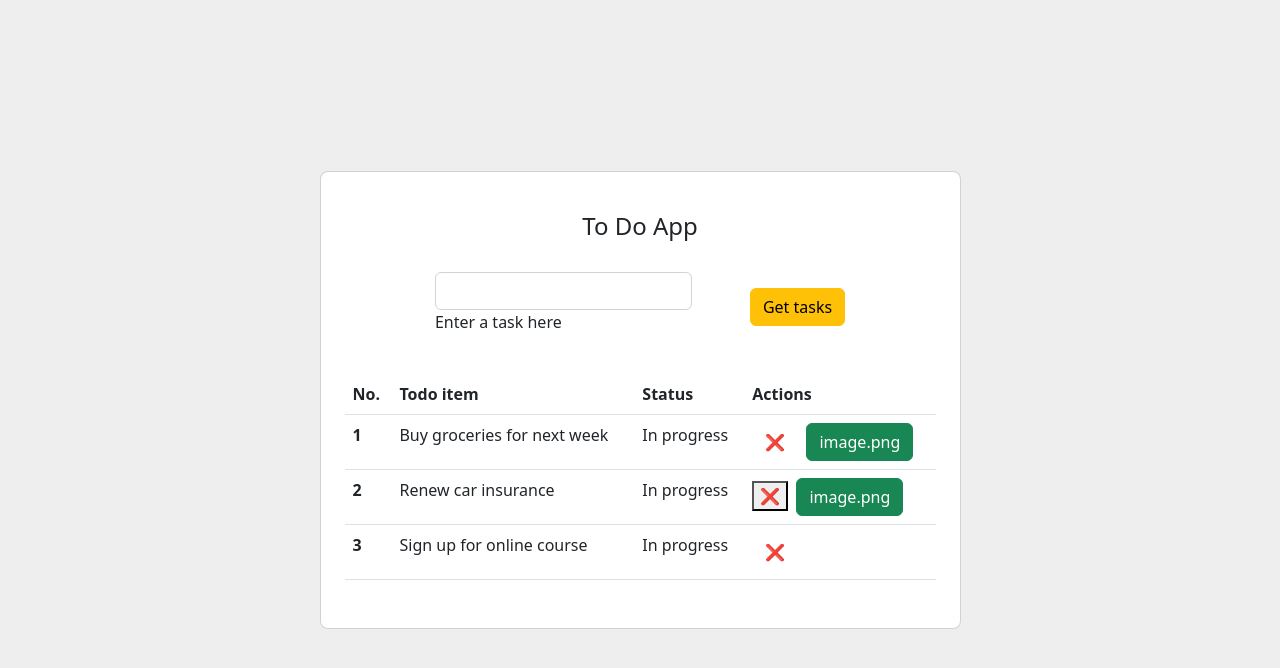
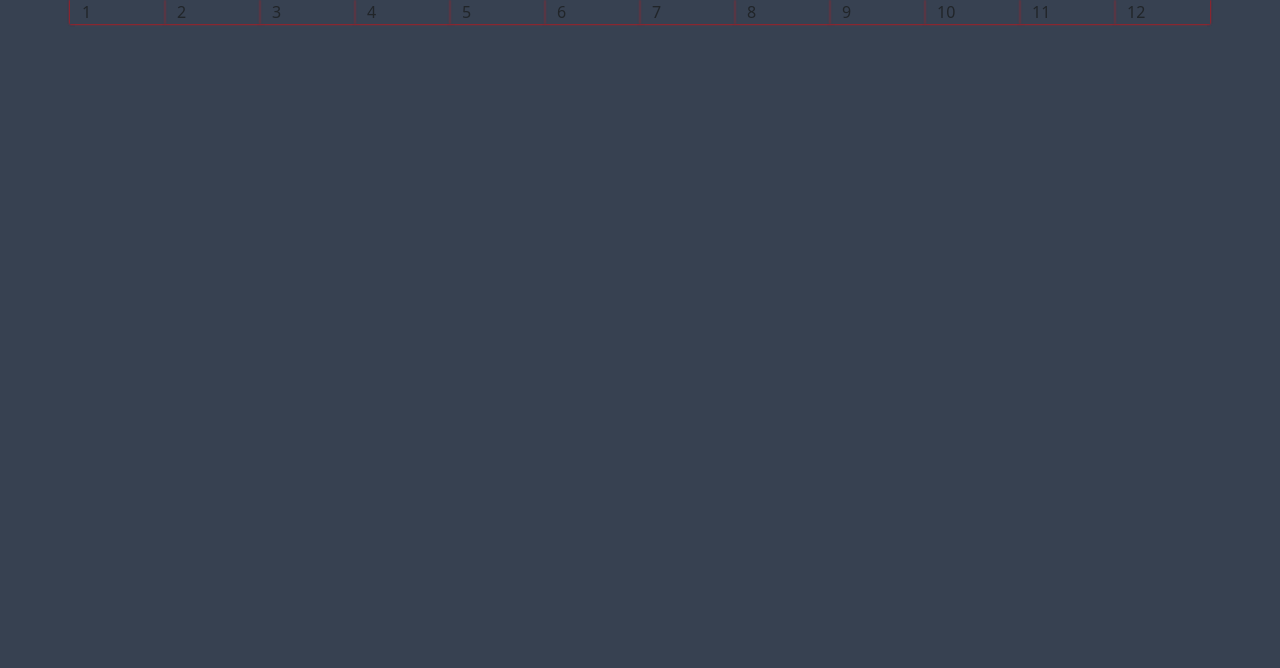
Before and after one commit to odiegofarias/todo-list, a Django app: page / in a window 1280 px wide. Shown: the top 668 px of the page. Run offline with Django 4.2, Linux system fonts and the light colour scheme.

Commit message:
Adicionando template e estático novos para teste

```diff
--- /dev/null
+++ b/tarefa/static/css/style.css
@@ -0,0 +1,3 @@
+* {
+    box-shadow: 0px 0px 2px rgba(255, 0, 0, 0.5);
+}
--- a/tarefa/templates/tarefa/index.html
+++ b/tarefa/templates/tarefa/index.html
@@ -1,3 +1,5 @@
+{% load static %}
+
 <!DOCTYPE html>
 <html lang="pt-BR">
 <head>
@@ -5,82 +7,31 @@
   <meta http-equiv="X-UA-Compatible" content="IE=edge">
   <meta name="viewport" content="width=device-width, initial-scale=1.0">
   <link href="https://cdn.jsdelivr.net/npm/bootstrap@5.2.1/dist/css/bootstrap.min.css" rel="stylesheet" integrity="sha384-iYQeCzEYFbKjA/T2uDLTpkwGzCiq6soy8tYaI1GyVh/UjpbCx/TYkiZhlZB6+fzT" crossorigin="anonymous">
-    <title>Todo List</title>
+  <link rel="stylesheet" href="{% static 'css/style.css' %}">
+  <title>Document</title>
 </head>
 <body>
-    <section class="vh-100" style="background-color: #eee;">
-        <div class="container py-5 h-100">
-          <div class="row d-flex justify-content-center align-items-center h-100">
-            <div class="col col-lg-9 col-xl-7">
-              <div class="card rounded-3">
-                <div class="card-body p-4">
-
-                  <h4 class="text-center my-3 pb-3">To Do App</h4>
-
-                  <form class="row row-cols-lg-auto g-3 justify-content-center align-items-center mb-4 pb-2">
-                    <div class="col-12">
-                      <div class="form-outline">
-                        <input type="text" id="form1" class="form-control" />
-                        <label class="form-label" for="form1">Enter a task here</label>
-                      </div>
-                    </div>
-
-                    <div class="col-12">
-                      <button type="submit" class="btn"></button>
-                    </div>
-
-                    <div class="col-12">
-                      <button type="submit" class="btn btn-warning">Get tasks</button>
-                    </div>
-                  </form>
-
-                  <table class="table mb-4">
-                    <thead>
-                      <tr>
-                        <th scope="col">No.</th>
-                        <th scope="col">Todo item</th>
-                        <th scope="col">Status</th>
-                        <th scope="col">Actions</th>
-                      </tr>
-                    </thead>
-                    <tbody>
-                      <tr>
-                        <th scope="row">1</th>
-                        <td>Buy groceries for next week</td>
-                        <td>In progress</td>
-                        <td>
-                          <button type="submit" class="btn">❌</button>
-                          <button type="submit" class="btn btn-success ms-1">image.png</button>
-                        </td>
-                      </tr>
-                      <tr>
-                        <th scope="row">2</th>
-                        <td>Renew car insurance</td>
-                        <td>In progress</td>
-                        <td>
-                          <button type="submit" class="btnimage.png">❌</button>
-                          <button type="submit" class="btn btn-success ms-1">image.png</button>
-                        </td>
-                      </tr>
-                      <tr>
-                        <th scope="row">3</th>
-                        <td>Sign up for online course</td>
-                        <td>In progress</td>
-                        <td>
-                          <button type="submit" class="btn">❌</button>
-                          <button type="submit" class="btn ms-1"><i class="bi bi-check-lg"></i></button>
-                        </td>
-                      </tr>
-                    </tbody>
-                  </table>
-
-                </div>
-              </div>
-            </div>
+  <!-- #1f2937(campo input); #111827(tarefa); #eee(nomes)-->
+  <section class="vh-100" style="background-color: #374151;">
+    <div class="container">
+      <div class="row">
+        <div class="col">1</div>
+        <div class="col">2</div>
+        <div class="col">3</div>
+        <div class="col">4</div>
+        <div class="col">5</div>
+        <div class="col">6</div>
+        <div class="col">7</div>
+        <div class="col">8</div>
+        <div class="col">9</div>
+        <div class="col">10</div>
+        <div class="col">11</div>
+        <div class="col">12</div>
       </div>
     </div>
   </section>
 
+
   <script src="https://cdn.jsdelivr.net/npm/bootstrap@5.2.1/dist/js/bootstrap.bundle.min.js" integrity="sha384-u1OknCvxWvY5kfmNBILK2hRnQC3Pr17a+RTT6rIHI7NnikvbZlHgTPOOmMi466C8" crossorigin="anonymous"></script>
 </body>
 </html>
--- a/todo/settings.py
+++ b/todo/settings.py
@@ -118,6 +118,10 @@ USE_TZ = True
 # https://docs.djangoproject.com/en/4.1/howto/static-files/
 
 STATIC_URL = 'static/'
+STATICFILES_DIRS = [
+    BASE_DIR / 'static',
+]
+
 
 # Default primary key field type
 # https://docs.djangoproject.com/en/4.1/ref/settings/#default-auto-field
```
Lines whose indentation alone changed are shown as unchanged.
